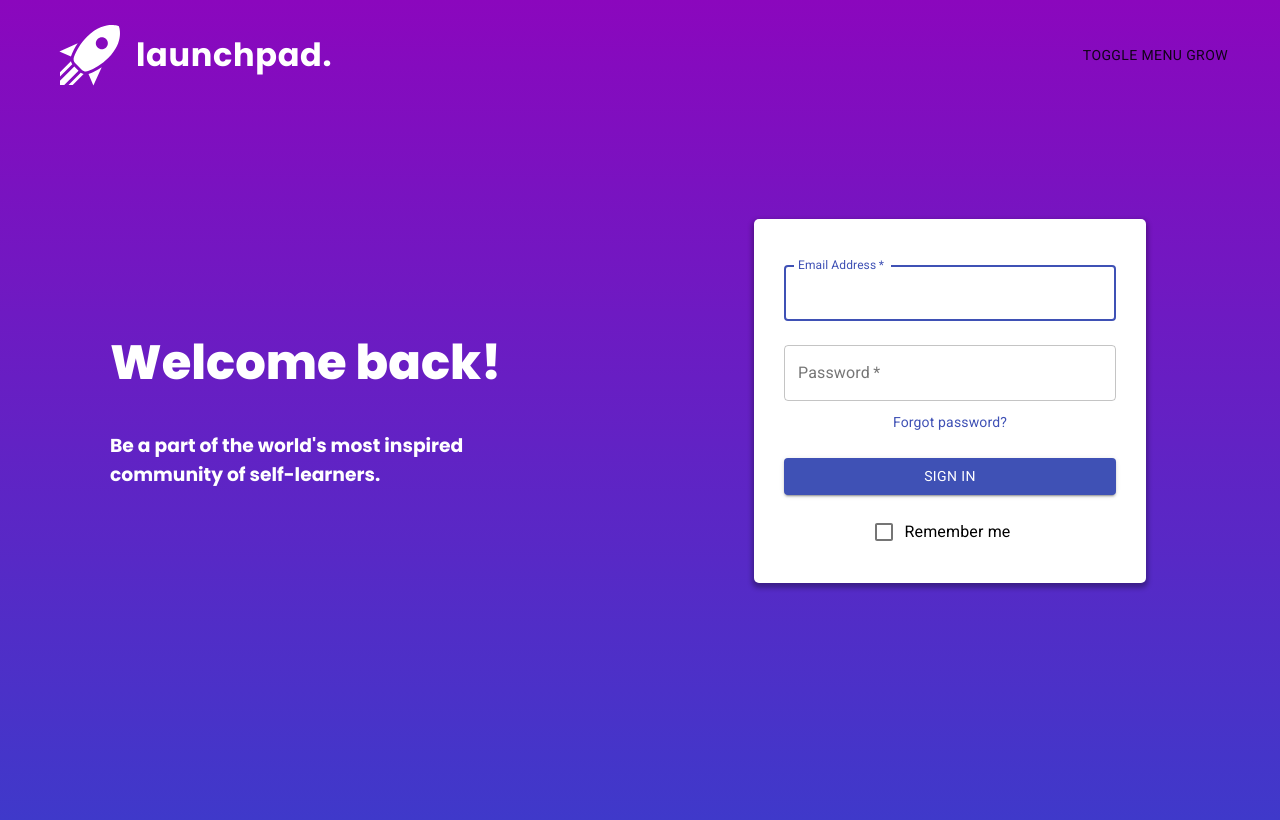
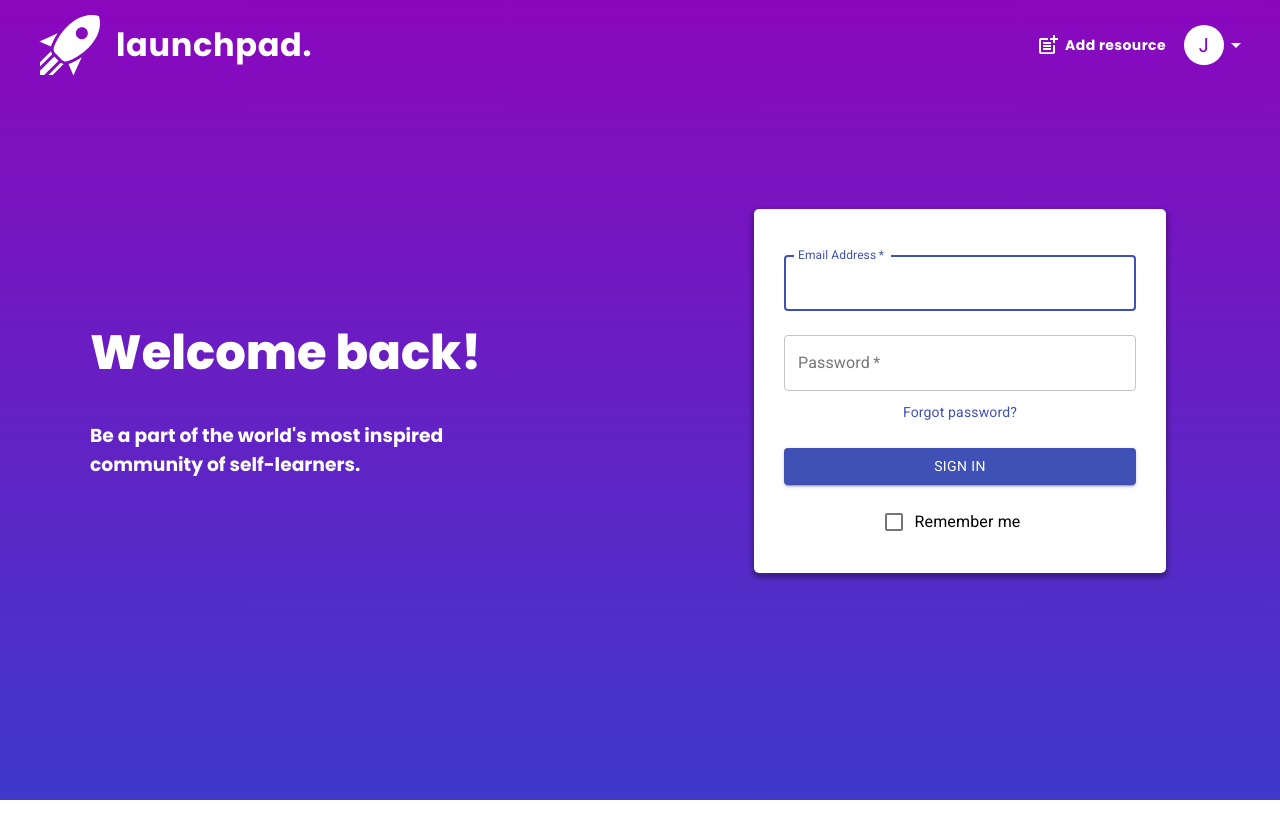
Before and after one commit to Felix-Poon/RSE-Launchpad-Frontend, a React (Create React App) app: page /login in a window 1280 px wide. Built offline with nearby package versions, Linux system fonts and the light colour scheme.

Commit message:
user menu

```diff
--- a/src/App.css
+++ b/src/App.css
@@ -52,7 +52,7 @@ body, html {
 }
 
 body {
-  padding: 10px 20px
+  padding: 10px 20px,
 }
 
 
--- a/src/components/Menus.jsx
+++ b/src/components/Menus.jsx
@@ -1,6 +1,5 @@
 import React from 'react';
-import { SecondaryButton } from '../styles/Styled';
-import AddCircleIcon from '@material-ui/icons/AddCircle';
+import PostAddIcon from '@material-ui/icons/PostAdd';
 import Button from '@material-ui/core/Button';
 import { makeStyles } from '@material-ui/core/styles';
 import { Link } from 'react-router-dom';
@@ -13,6 +12,9 @@ import MenuItem from '@material-ui/core/MenuItem';
 import MenuList from '@material-ui/core/MenuList';
 
 import Avatar from '@material-ui/core/Avatar'; // for avatar logout menu
+import ArrowDropDownIcon from '@material-ui/icons/ArrowDropDown';
+import ArrowDropUpIcon from '@material-ui/icons/ArrowDropUp';
+
 
 const useStyles = makeStyles({
   btn: {
@@ -23,6 +25,22 @@ const useStyles = makeStyles({
     width: '110px',
     margin: '0 10px',
     backgroundColor: 'white'
+  },
+  clearBtn: {
+    textTransform: 'none',
+    color: 'white',
+    fontFamily: 'Poppins, sans-serif',
+    /* fontWeight: 500, */
+    padding: '0 10px',
+  },
+  avatar: {
+    color: 'rgba(139,7,189,1)',
+    fontFamily: 'Poppins, sans-serif',
+    backgroundColor: 'white'
+  },
+  menuItem: {
+    fontFamily: 'Poppins, sans-serif',
+    fontSize: '0.9rem'
   }
 })
 
@@ -51,7 +69,7 @@ export function LoginMenu() {
 }
 
 export function LogoutMenu() {
-
+  const classes = useStyles();
   const [open, setOpen] = React.useState(false);
   const anchorRef = React.useRef(null);
 
@@ -86,22 +104,21 @@ export function LogoutMenu() {
 
   return(
     <div>
-      {/* <SecondaryButton
-        text="Add New Resource"
-        startIcon={<AddCircleIcon />}
-      />
-      <SecondaryButton
-        text="Log Out"
-      /> */}
-
       <div>
+        <Link>
+          <Button className={classes.clearBtn}>
+            <PostAddIcon style={{margin:'0 5px'}}/>
+            <h4>Add resource</h4>
+          </Button>
+        </Link>
         <Button
           ref={anchorRef}
           aria-controls={open ? 'menu-list-grow' : undefined}
           aria-haspopup="true"
           onClick={handleToggle}
         >
-          Toggle Menu Grow
+          <Avatar className={classes.avatar}>J</Avatar>
+          {open ? <ArrowDropUpIcon style={{color: 'white'}}/> : <ArrowDropDownIcon style={{color: 'white'}}/>}
         </Button>
         <Popper open={open} anchorEl={anchorRef.current} role={undefined} transition disablePortal>
           {({ TransitionProps, placement }) => (
@@ -112,9 +129,11 @@ export function LogoutMenu() {
               <Paper>
                 <ClickAwayListener onClickAway={handleClose}>
                   <MenuList autoFocusItem={open} id="menu-list-grow" onKeyDown={handleListKeyDown}>
-                    <MenuItem onClick={handleClose}>Profile</MenuItem>
-                    <MenuItem onClick={handleClose}>My account</MenuItem>
-                    <MenuItem onClick={handleClose}>Logout</MenuItem>
+                    <MenuItem onClick={handleClose} className={classes.menuItem}>Your resources</MenuItem>
+                    <MenuItem onClick={handleClose} className={classes.menuItem}>Your ratings</MenuItem>
+                    <MenuItem onClick={handleClose} className={classes.menuItem}>Account settings</MenuItem>
+                    <hr style={{borderColor:'lightgrey', borderBottom: 0}}/>
+                    <MenuItem onClick={handleClose} className={classes.menuItem}>Log Out</MenuItem>
                   </MenuList>
                 </ClickAwayListener>
               </Paper>
```
